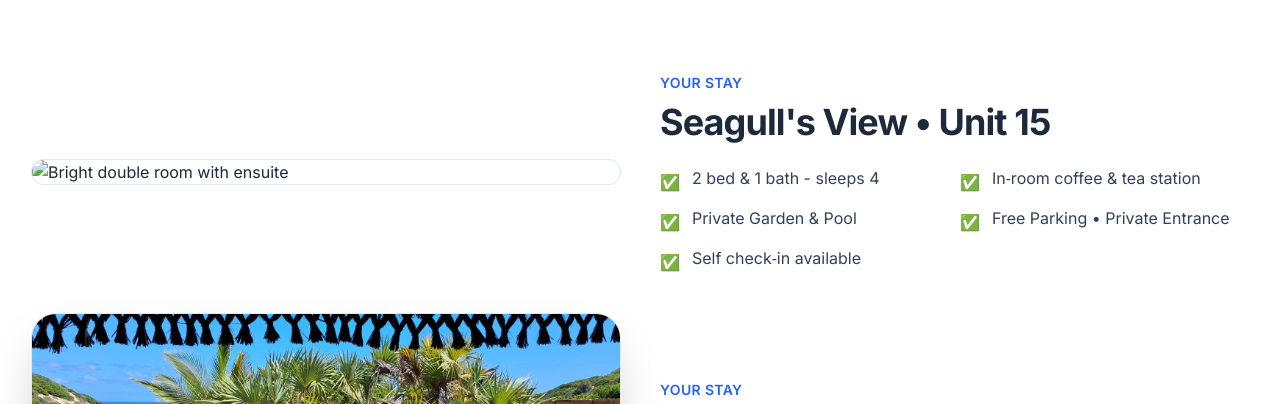
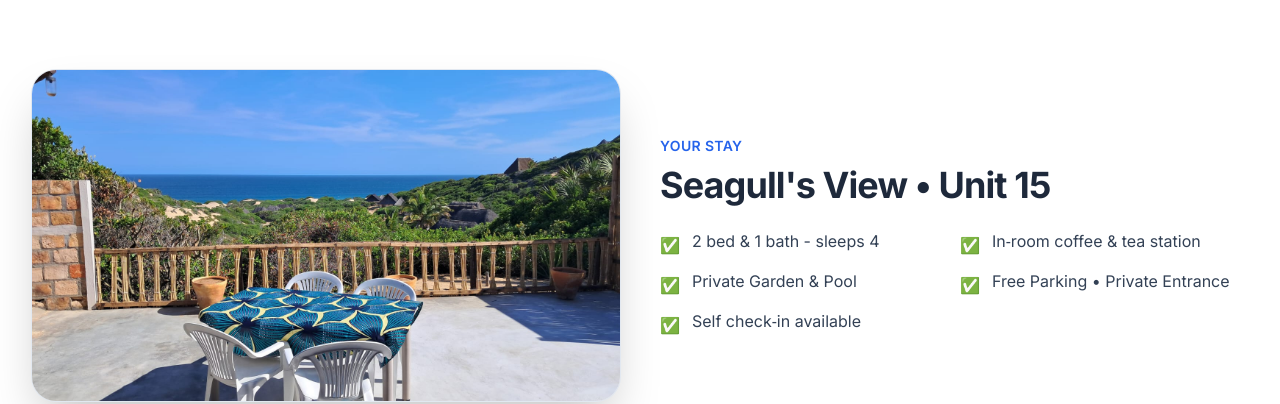
Before and after one commit to Adampottie2hotmail/accommodationmozambique, a plain HTML site: page index.html in a window 1280 px wide. Shown: the part 690-1094 px from the top of the page. Drawn offline with nearby package versions, Linux system fonts and the light colour scheme.

Commit message:
Update index.html

```diff
--- a/index.html
+++ b/index.html
@@ -100,7 +100,7 @@
   <section id="room" class="mx-auto max-w-7xl px-4 py-20 sm:px-6 lg:px-8">
     <div class="grid items-center gap-10 md:grid-cols-2">
       <div class="overflow-hidden rounded-3xl shadow-2xl ring-1 ring-slate-200">
-        <img src="src/deck-view.jpg" alt="Bright double room with ensuite" class="h-full w-full object-cover" />
+        <img src="src/deck-view.jpeg" alt="Bright double room with ensuite" class="h-full w-full object-cover" />
       </div>
       <div>
         <span class="text-sm font-semibold uppercase tracking-wide text-brand-600">Your Stay</span>
```
